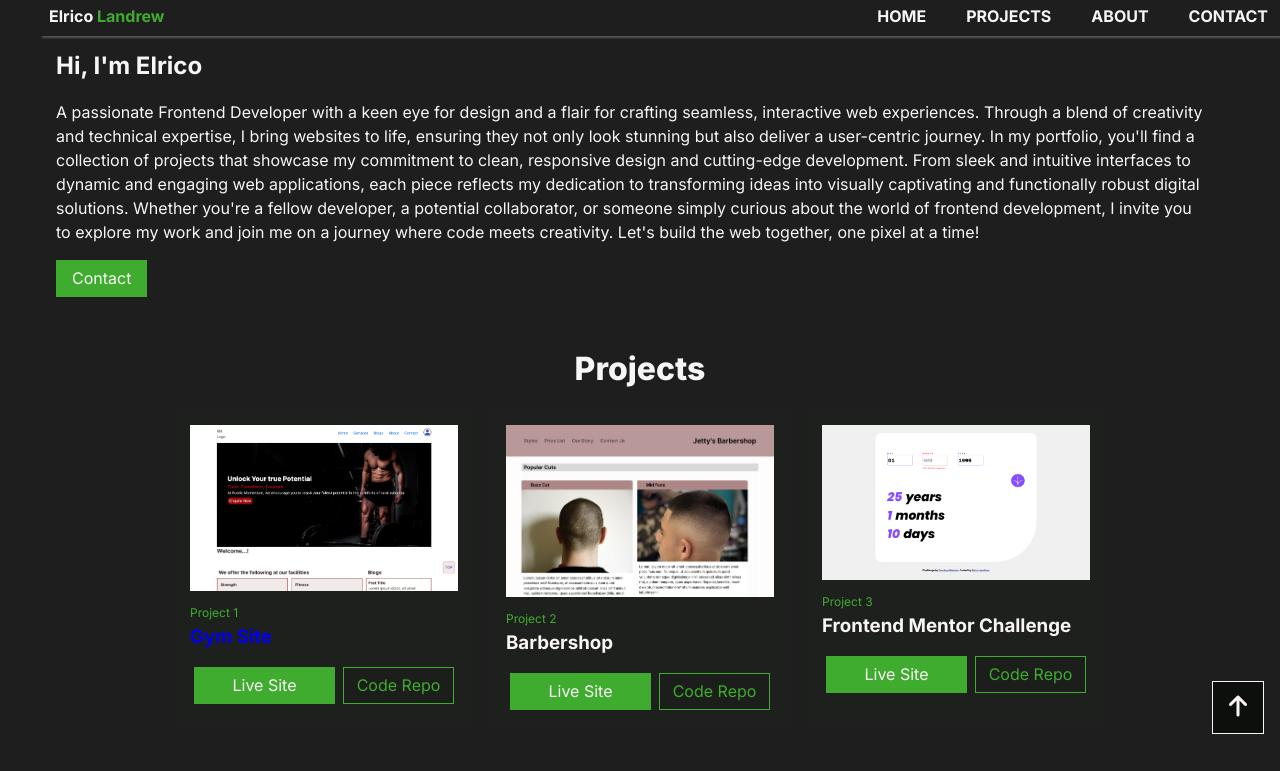
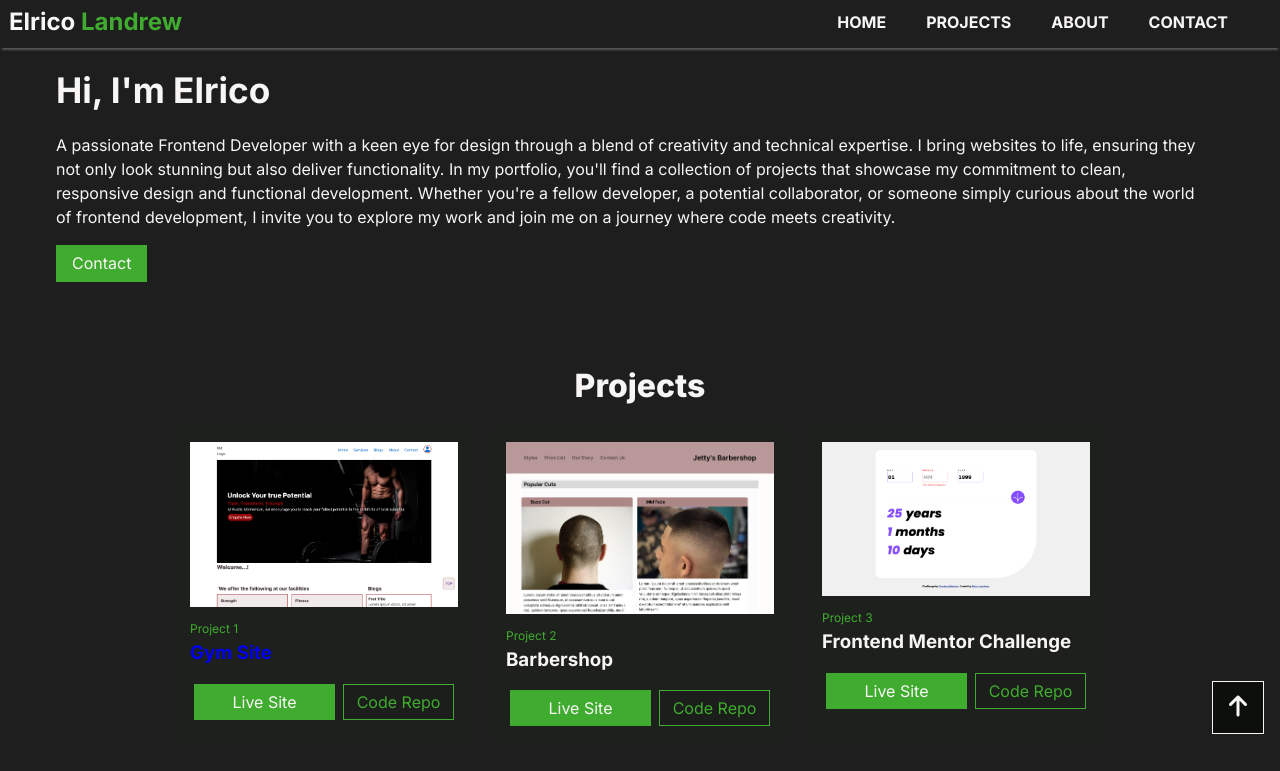
Before and after one commit to teddy-wests1de/portfolio, a plain HTML site: page index.html in a window 1280 px wide. Shown: the top 771 px of the page. Drawn offline with Linux system fonts and the light colour scheme.

Commit message:
Fixed Header position

```diff
--- a/index.html
+++ b/index.html
@@ -59,20 +59,15 @@
               </picture>
             </div> -->
             <p class="introduction">
-              A passionate Frontend Developer with a keen eye for design and a
-              flair for crafting seamless, interactive web experiences. Through
-              a blend of creativity and technical expertise, I bring websites to
-              life, ensuring they not only look stunning but also deliver a
-              user-centric journey. In my portfolio, you'll find a collection of
+              A passionate Frontend Developer with a keen eye for design through
+              a blend of creativity and technical expertise. I bring websites to
+              life, ensuring they not only look stunning but also deliver
+              functionality. In my portfolio, you'll find a collection of
               projects that showcase my commitment to clean, responsive design
-              and cutting-edge development. From sleek and intuitive interfaces
-              to dynamic and engaging web applications, each piece reflects my
-              dedication to transforming ideas into visually captivating and
-              functionally robust digital solutions. Whether you're a fellow
-              developer, a potential collaborator, or someone simply curious
-              about the world of frontend development, I invite you to explore
-              my work and join me on a journey where code meets creativity.
-              Let's build the web together, one pixel at a time!
+              and functional development. Whether you're a fellow developer, a
+              potential collaborator, or someone simply curious about the world
+              of frontend development, I invite you to explore my work and join
+              me on a journey where code meets creativity.
             </p>
             <div class="cta"><button class="btn-cta">Contact</button></div>
           </div>
--- a/src/style.css
+++ b/src/style.css
@@ -24,6 +24,7 @@ body {
 }
 .header {
   position: fixed;
+  left: 0;
   width: 100%;
   display: flex;
   background-color: var(--light-color);
@@ -40,7 +41,7 @@ body {
 }
 .logo-title {
   margin: 0 5px;
-  font-size: 1rem;
+  font-size: 1.5rem;
 }
 .logo-title-surname {
   color: var(--accent-color);
@@ -148,6 +149,7 @@ a:visited {
   align-items: center;
   justify-content: center;
   padding: 1rem;
+  margin: 1rem 0;
 }
 
 /* .section-home {
@@ -160,7 +162,7 @@ a:visited {
 .main-title {
   display: flex;
   justify-content: center;
-  font-size: 1.5rem;
+  font-size: 2.2rem;
   grid-column: 1/2;
   margin-bottom: 1rem;
 }
```
